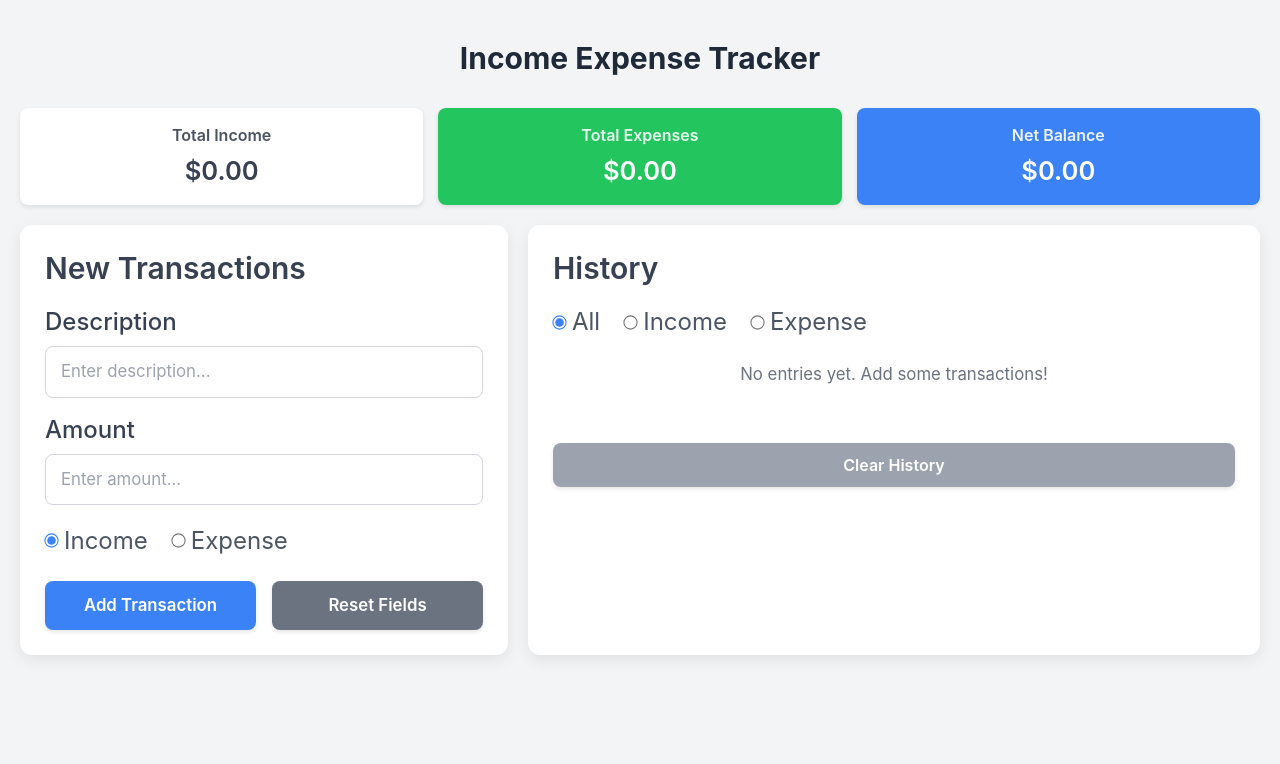
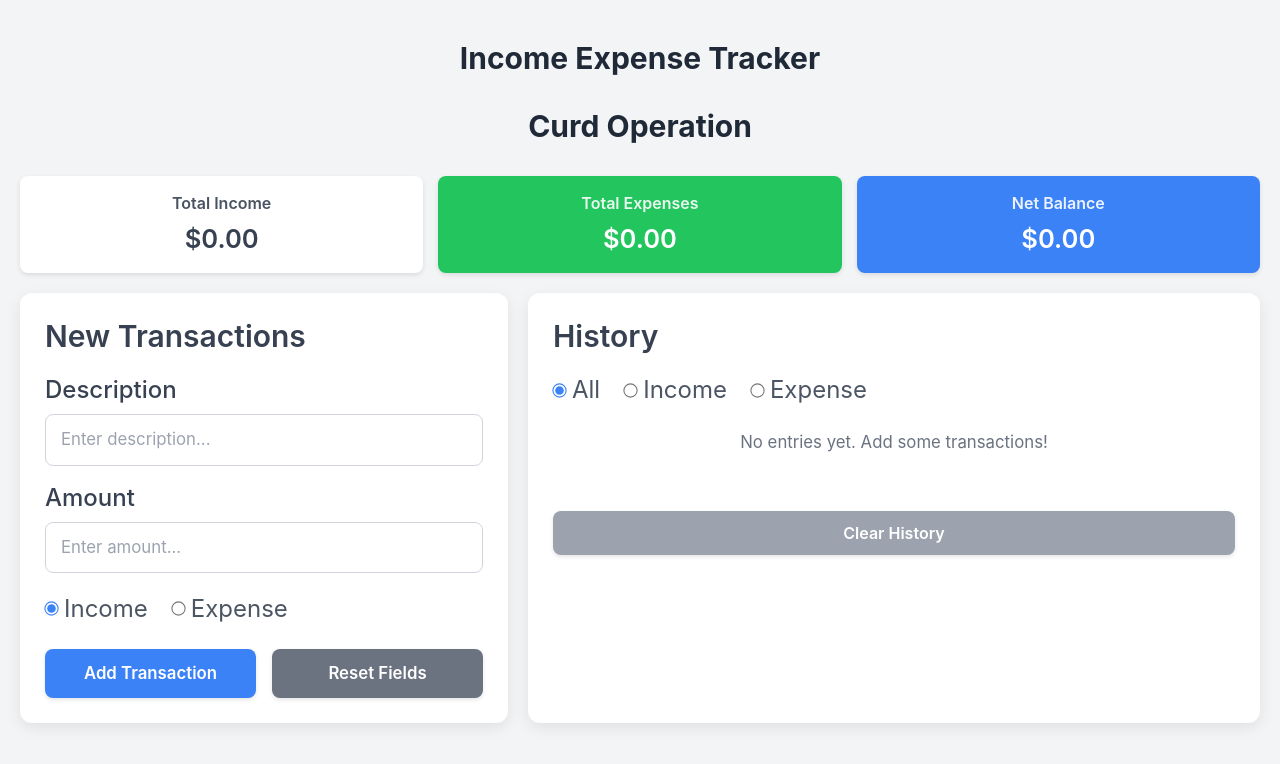
Before and after one commit to Jayasridhara/curdOperation, a plain HTML site: page index.html in a window 1280 px wide. Drawn offline with nearby package versions, Linux system fonts and the light colour scheme.

Commit message:
Curd_Operation

```diff
--- a/index.html
+++ b/index.html
@@ -426,7 +426,7 @@
 <body>
     <div class="container">
         <h1 class="text-3xl font-bold text-center mb-8 text-gray-800">Income Expense Tracker</h1>
-
+          <h1 class="text-3xl font-bold text-center mb-8 text-gray-800">Curd Operation</h1>
         <div class="summary-grid">
             <div class="summary-item income">
                 <p>Total Income</p>
```
